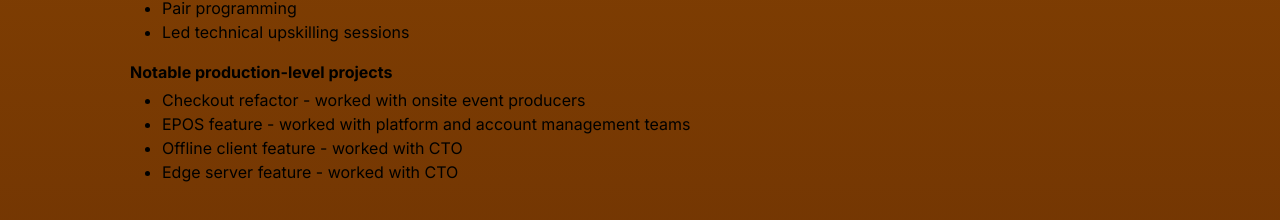
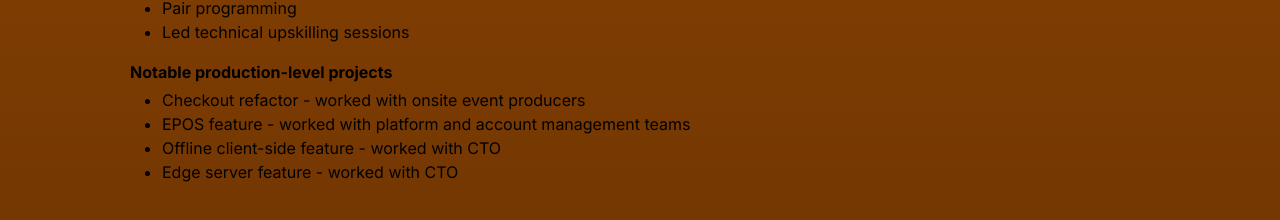
Before and after one commit to GalKJ/galjonesportfolio, a Next.js app: page / in a window 1280 px wide. Shown: the part 1036-1256 px from the top of the page. Built offline with nearby package versions, Linux system fonts and the light colour scheme.

Commit message:
Correct description of offline client feature in cvData for clarity

```diff
--- a/src/data/cvData.ts
+++ b/src/data/cvData.ts
@@ -107,7 +107,7 @@ export const cvData: CVData = {
           items: [
             'Checkout refactor - worked with onsite event producers',
             'EPOS feature - worked with platform and account management teams',
-            'Offline client feature - worked with CTO',
+            'Offline client-side feature - worked with CTO',
             'Edge server feature - worked with CTO',
           ],
         },
```
